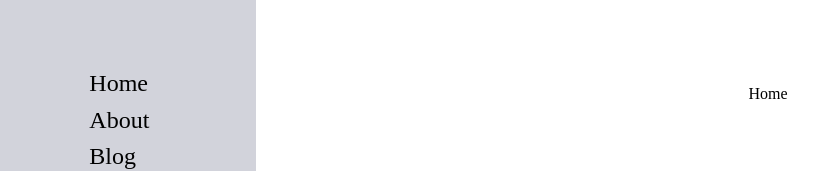
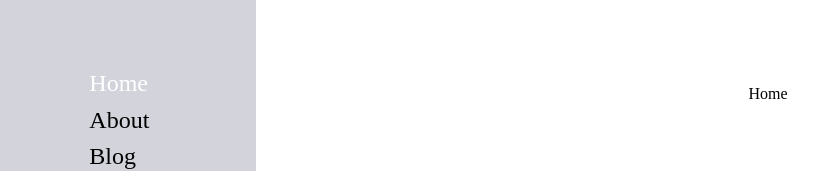
Before and after one commit to 10d3/portfolio, a React (Vite) app: page / in a window 1280 px wide. Shown: the part 306-477 px from the top of the page, without its empty margins (0-819 px from the left). Built offline with nearby package versions, Linux system fonts and the light colour scheme; a web font is replaced by a local one.

Commit message:
adding active link

```diff
--- a/components/header/Header.jsx
+++ b/components/header/Header.jsx
@@ -1,6 +1,6 @@
 import './header.css'
-import logo from '../../public/potrait.webp'
-import { Link } from 'react-router-dom'
+import logo from '../../src/potrait.webp'
+import { NavLink } from 'react-router-dom'
 
 
 function Header() {
@@ -65,7 +65,7 @@ function Header() {
         <ul>
           {
             links.map((element, index) => {
-              return <li key={index}><Link to={element.path} className='navlink' href="#">{element.navlink}</Link></li>
+              return <li key={index}><NavLink to={element.path} className='navlink' href="#">{element.navlink}</NavLink></li>
             })
           }
         </ul>
--- a/components/header/header.css
+++ b/components/header/header.css
@@ -72,3 +72,6 @@ p {
   font-family: "Open Sans", sans-serif;
   font-family: "Markazi Text", serif;
 }
+.navlink.active{
+  color: #fff;
+}
```
Also changed, not shown: src/potrait.webp (renamed from public/potrait.webp).
